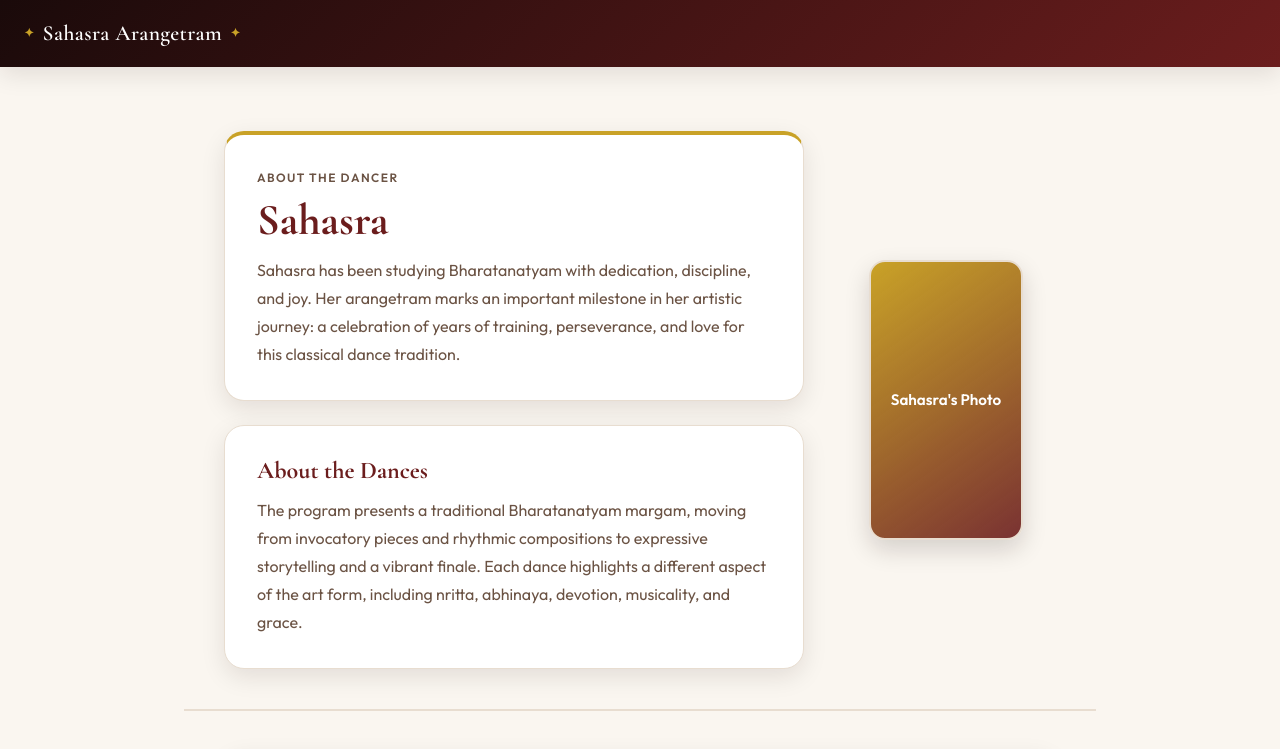
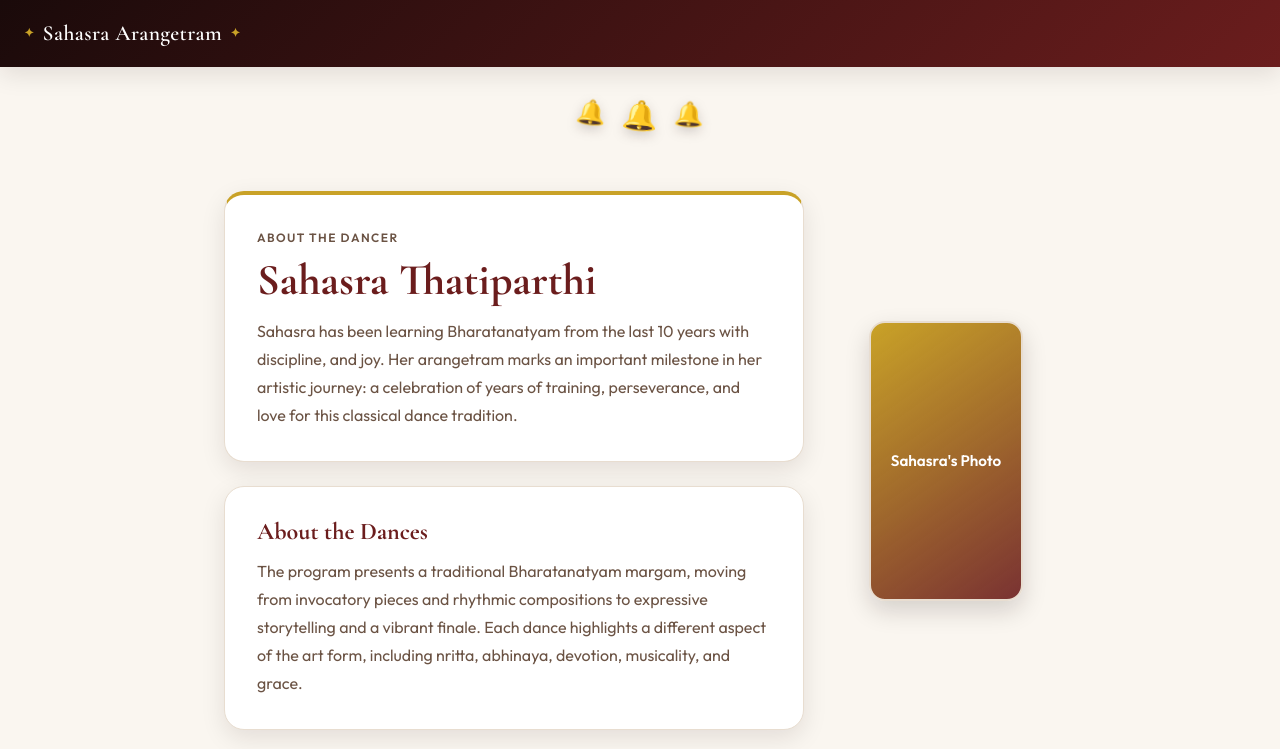
Before and after one commit to sathwika21n/sahasra_arangetramQRCode, a React (Vite) app: page /#/ in a window 1280 px wide. Shown: the top 749 px of the page. Built offline with nearby package versions, Linux system fonts and the light colour scheme.

Commit message:
recent changes

```diff
--- a/src/App.css
+++ b/src/App.css
@@ -197,6 +197,32 @@
   display: flex;
   flex-direction: column;
   min-height: 100vh;
+  position: relative;
+}
+
+.pamphlet__bells {
+  display: flex;
+  justify-content: center;
+  align-items: flex-start;
+  gap: 1rem;
+  margin: 0.5rem 0 1.25rem;
+  padding-top: 0.25rem;
+}
+
+.pamphlet__bell {
+  font-size: 1.5rem;
+  line-height: 1;
+  filter: drop-shadow(0 4px 6px rgba(26, 10, 10, 0.18));
+  animation: bell-sway 2.4s ease-in-out infinite;
+}
+
+.pamphlet__bell--center {
+  animation-delay: 0.2s;
+  font-size: 1.8rem;
+}
+
+.pamphlet__bell--right {
+  animation-delay: 0.4s;
 }
 
 .pamphlet__page {
@@ -356,6 +382,16 @@
   background: var(--bg);
 }
 
+@keyframes bell-sway {
+  0%,
+  100% {
+    transform: rotate(0deg) translateY(0);
+  }
+  50% {
+    transform: rotate(8deg) translateY(-4px);
+  }
+}
+
 @media (max-width: 1024px) {
   .dancer-page__content {
     grid-template-columns: 1fr;
--- a/src/pages/AboutDancerPage.tsx
+++ b/src/pages/AboutDancerPage.tsx
@@ -3,9 +3,9 @@ export function AboutDancerPage() {
     <article className="profile-page">
       <header className="profile-hero">
         <p className="profile-hero__eyebrow">About the Dancer</p>
-        <h1>Sahasra</h1>
+        <h1>Sahasra Thatiparthi</h1>
         <p>
-          Sahasra has been studying Bharatanatyam with dedication, discipline,
+          Sahasra has been learning Bharatanatyam from the last 10 years with discipline,
           and joy. Her arangetram marks an important milestone in her artistic
           journey: a celebration of years of training, perseverance, and love
           for this classical dance tradition.
--- a/src/pages/HomePage.tsx
+++ b/src/pages/HomePage.tsx
@@ -20,6 +20,12 @@ export function HomePage() {
 
   return (
     <div className="pamphlet">
+      <div className="pamphlet__bells" aria-hidden="true">
+        <span className="pamphlet__bell pamphlet__bell--left">🔔</span>
+        <span className="pamphlet__bell pamphlet__bell--center">🔔</span>
+        <span className="pamphlet__bell pamphlet__bell--right">🔔</span>
+      </div>
+
       {/* Page 1: About Dancer & Gurus */}
       {currentPage === 1 && (
         <div className="pamphlet__page">
@@ -29,9 +35,9 @@ export function HomePage() {
               <div className="dancer-page__text">
                 <header className="profile-hero">
                   <p className="profile-hero__eyebrow">About the Dancer</p>
-                  <h1>Sahasra</h1>
+                  <h1>Sahasra Thatiparthi</h1>
                   <p>
-                    Sahasra has been studying Bharatanatyam with dedication, discipline,
+                    Sahasra has been learning Bharatanatyam from the last 10 years with discipline,
                     and joy. Her arangetram marks an important milestone in her artistic
                     journey: a celebration of years of training, perseverance, and love
                     for this classical dance tradition.
@@ -77,7 +83,7 @@ export function HomePage() {
                 </article>
 
                 <article className="guru-card">
-                  <img src="/path/to/guru-two-photo.jpg" alt="Current Guru Name" className="guru-card__image"/>
+                  <img src="images/sivagamiAunty-photo.jpg" alt="Current Guru Name" className="guru-card__image"/>
                   <div>
                     <h3>Smt. Sivagami Vanka </h3>
                     <p>
```
Also changed, not shown: public/images/sivagamiAunty-photo.jpg (added).
